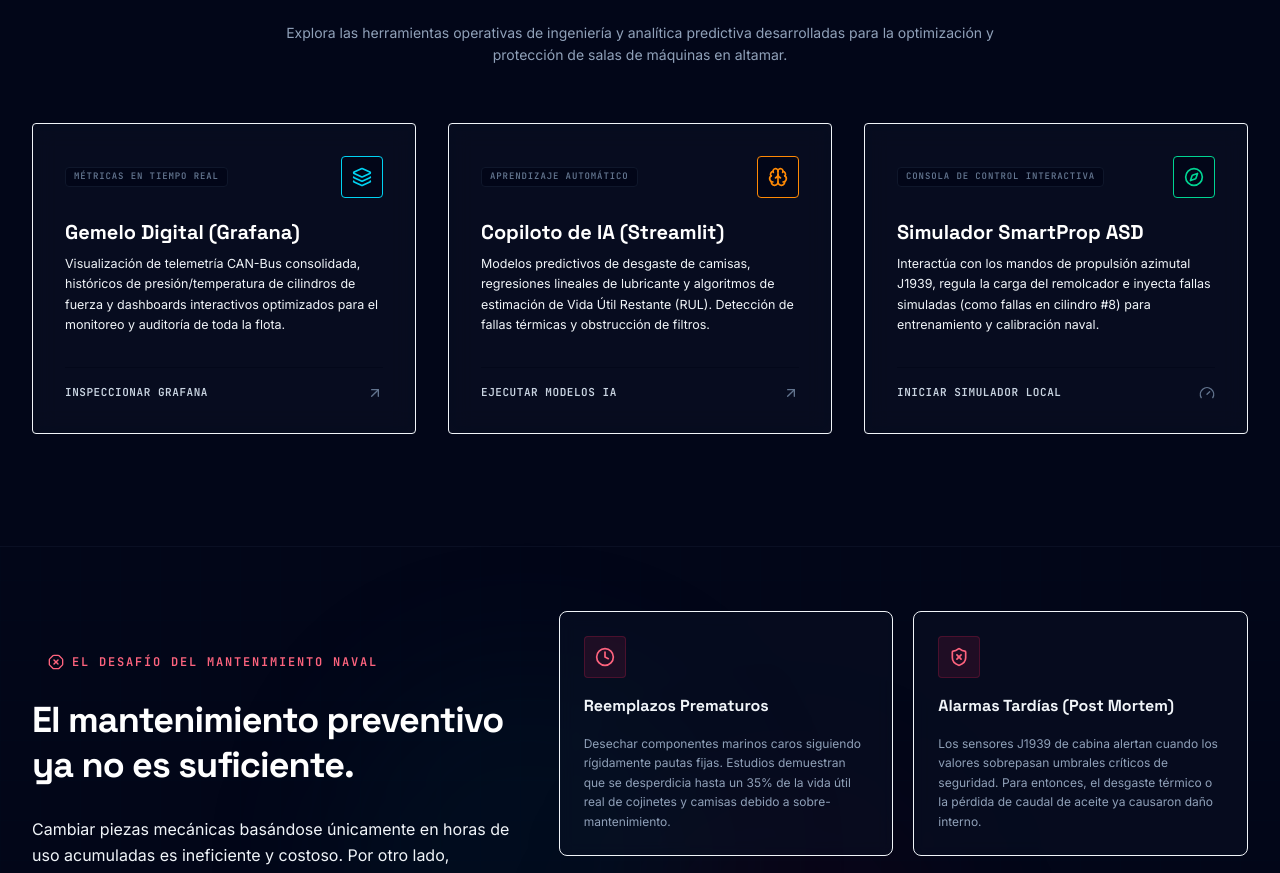
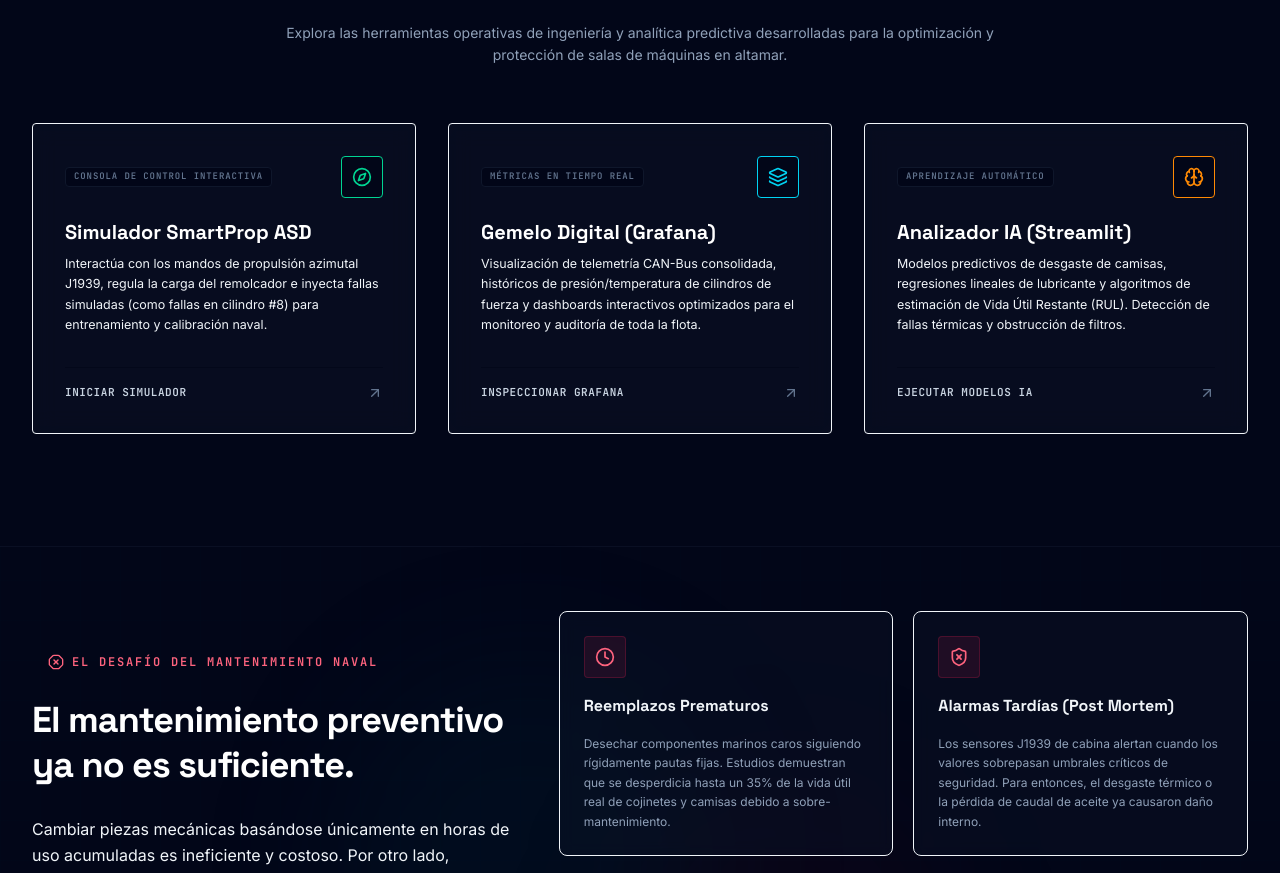
Before and after one commit to alandaf/mant-predictivo-simarp-pagina-inicio, a React (Vite) app: page / in a window 1280 px wide. Shown: the part 980-1853 px from the top of the page. Built offline with nearby package versions, Linux system fonts and the light colour scheme.

Commit message:
Reorder cards in NavigationHub and change Simulator to point to external URL

```diff
--- a/src/components/NavigationHub.tsx
+++ b/src/components/NavigationHub.tsx
@@ -11,6 +11,18 @@
 export default function NavigationHub({ onOpenSimulator }: NavigationHubProps) {
   const platforms = [
     {
+      title: 'Simulador SmartProp ASD',
+      subtitle: 'CONSOLA DE CONTROL INTERACTIVA',
+      description: 'Interactúa con los mandos de propulsión azimutal J1939, regula la carga del remolcador e inyecta fallas simuladas (como fallas en cilindro #8) para entrenamiento y calibración naval.',
+      icon: Compass,
+      color: 'text-emerald-400',
+      borderColor: 'group-hover:border-emerald-500/30',
+      glowColor: 'from-emerald-500/10 to-transparent',
+      link: 'http://remolcadores.sytes.net:8000/',
+      isExternal: true,
+      actionText: 'Iniciar Simulador'
+    },
+    {
       title: 'Gemelo Digital (Grafana)',
       subtitle: 'MÉTRICAS EN TIEMPO REAL',
       description: 'Visualización de telemetría CAN-Bus consolidada, históricos de presión/temperatura de cilindros de fuerza y dashboards interactivos optimizados para el monitoreo y auditoría de toda la flota.',
@@ -23,7 +35,7 @@
       actionText: 'Inspeccionar Grafana'
     },
     {
-      title: 'Copiloto de IA (Streamlit)',
+      title: 'Analizador IA (Streamlit)',
       subtitle: 'APRENDIZAJE AUTOMÁTICO',
       description: 'Modelos predictivos de desgaste de camisas, regresiones lineales de lubricante y algoritmos de estimación de Vida Útil Restante (RUL). Detección de fallas térmicas y obstrucción de filtros.',
       icon: Brain,
@@ -33,18 +45,6 @@
       link: 'https://datosmotorcat.streamlit.app/',
       isExternal: true,
       actionText: 'Ejecutar Modelos IA'
-    },
-    {
-      title: 'Simulador SmartProp ASD',
-      subtitle: 'CONSOLA DE CONTROL INTERACTIVA',
-      description: 'Interactúa con los mandos de propulsión azimutal J1939, regula la carga del remolcador e inyecta fallas simuladas (como fallas en cilindro #8) para entrenamiento y calibración naval.',
-      icon: Compass,
-      color: 'text-emerald-400',
-      borderColor: 'group-hover:border-emerald-500/30',
-      glowColor: 'from-emerald-500/10 to-transparent',
-      link: '#',
-      isExternal: false,
-      actionText: 'Iniciar Simulador Local'
     }
   ];
 
```
Also changed, not shown: 3 other files (tests, documents, lock files or other folders).
